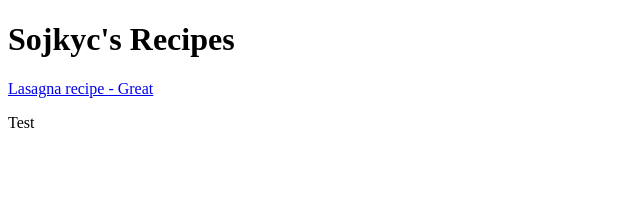
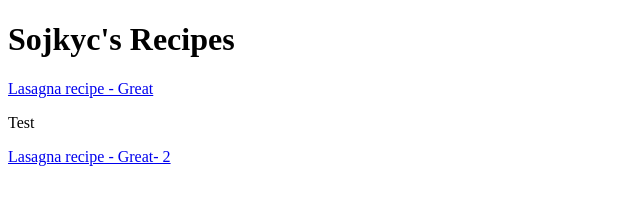
Before and after one commit to Floencz/odin-recipes_newest, a plain HTML site: page index.html in a window 1280 px wide. Shown: the whole page, without its empty margins (0-640 px from the left). Drawn offline with Linux system fonts and the light colour scheme.

Commit message:
Lassagna twice

```diff
--- a/index.html
+++ b/index.html
@@ -10,5 +10,7 @@
     <a href="recipes/lasagna.html">Lasagna recipe - Great</a>
 
     <p>Test</p>
+
+    <a href="recipes/lasagna.html">Lasagna recipe - Great- 2</a>
   </body>
 </html>
```
